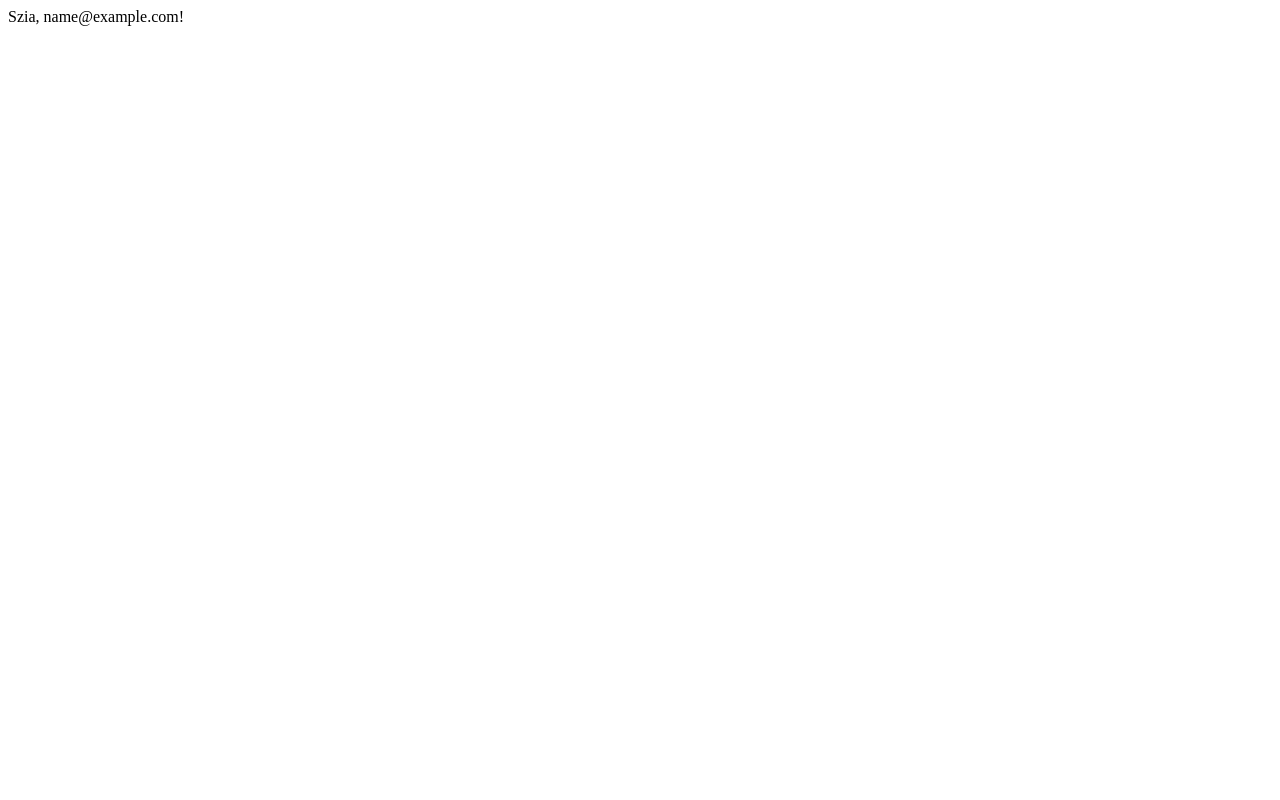
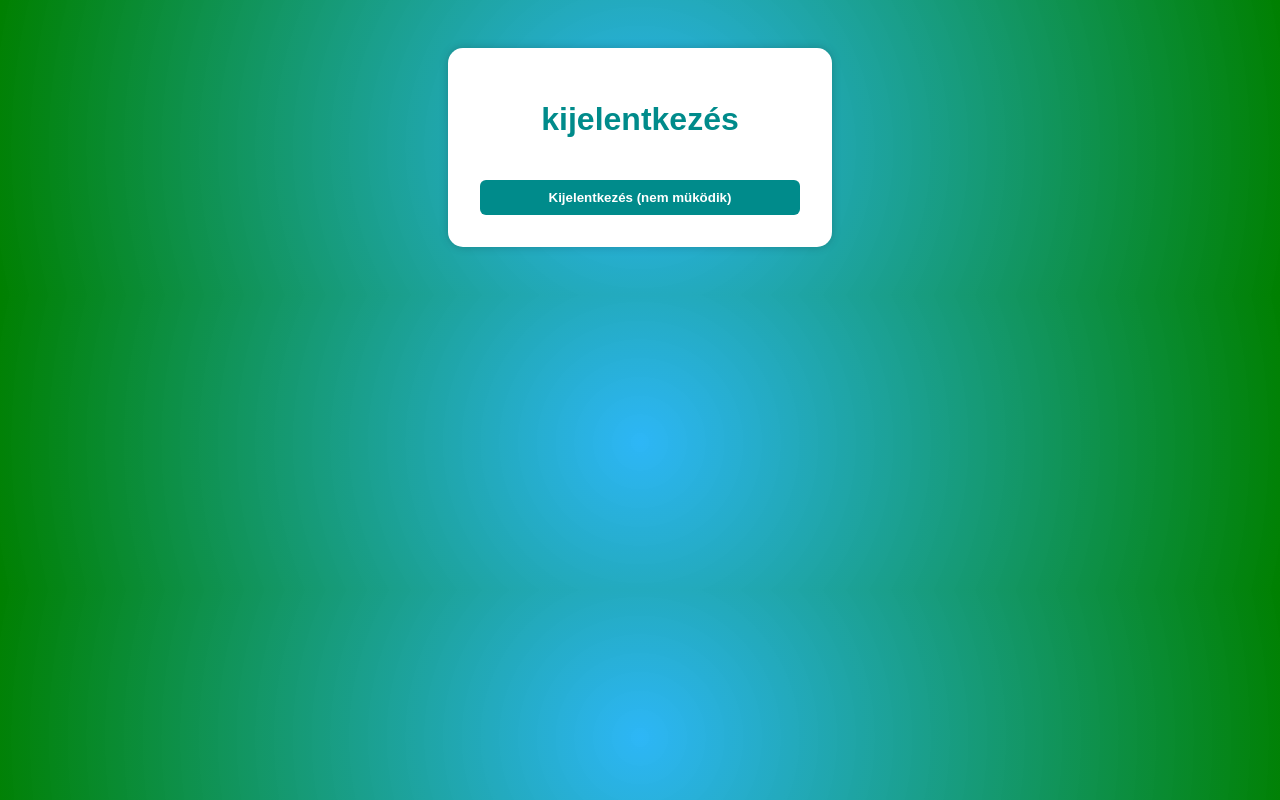
Before and after one commit to hghrjkgerigehruhtuzh/regisztr-ciosoldal, a PHP site: page / in a window 1280 px wide. Before the commit the page is almost empty. Run offline with PHP 8.4, Linux system fonts and the light colour scheme; the visitor is signed in with stand-in values (Sample User, id 1); a stand-in replaces the project's code that opens the database connection.

Commit message:
index.php

```diff
--- a/index.php
+++ b/index.php
@@ -9,7 +9,29 @@ if (!isset($_SESSION["user_id"])) {
 }
 
 
-echo "Szia, " . $_SESSION["user_email"] . "!";
+$felhasznalo_email = htmlspecialchars($_SESSION["user_email"]);
+?>
+<!DOCTYPE html>
+<html lang="hu">
+<head>
+  <meta charset="UTF-8">
+  <meta name="viewport" content="width=device-width, initial-scale=1.0">
+  <title>kijelentkezés</title>
+  <link rel="stylesheet" href="be.css">
+  <link rel="icon" type="image/png" href="favicon-96x96.png" sizes="96x96" />
+  <link rel="icon" type="image/svg+xml" href="favicon.svg" />
+  <link rel="shortcut icon" href="favicon.ico" />
+  <link rel="apple-touch-icon" sizes="180x180" href="apple-touch-icon.png" />
+  <meta name="apple-mobile-web-app-title" content="MyWebSite" />
+  <link rel="manifest" href="site.webmanifest" />
+</head>
+<body>
 
-
-?>
+  <main>
+    <h1>kijelentkezés</h1>
+    <form action="logiout.php" method="post">
+  <input type="submit" value="Kijelentkezés (nem müködik)">
+</form>
+  </main>
+</body>
+</html>
```
